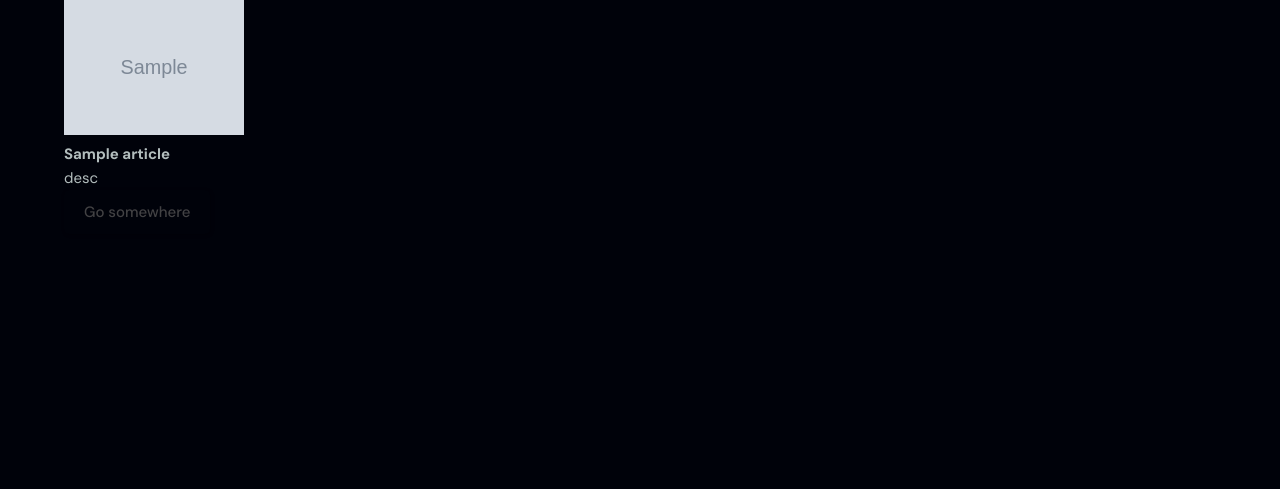
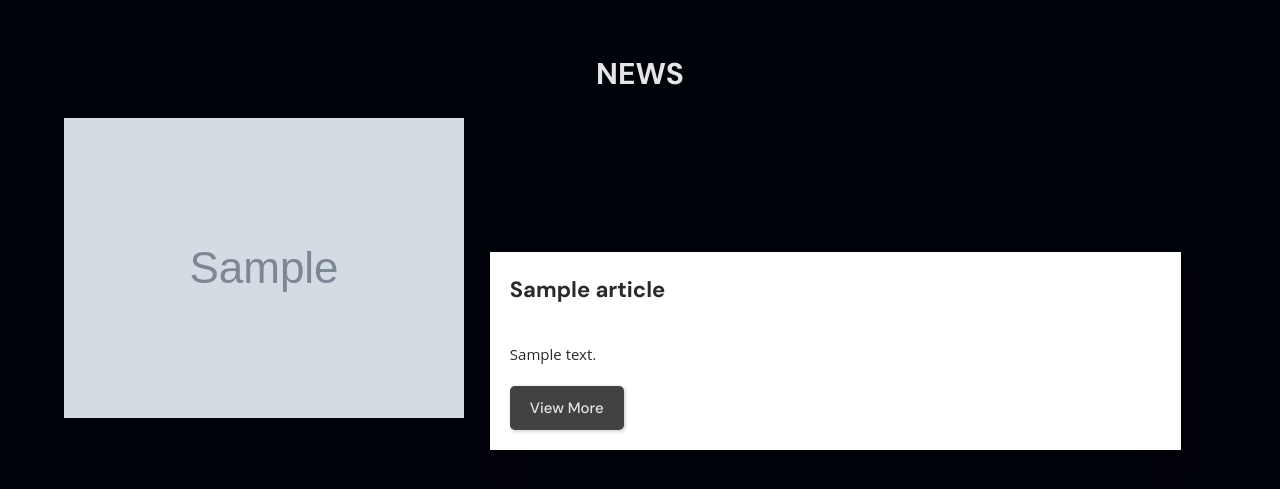
Before and after one commit to Akbarbw/tugas-web, a Django app: page /news/ in a window 1280 px wide. Shown: the part 76-565 px from the top of the page. Run offline with Django 4.2, Linux system fonts and the light colour scheme; grey boxes marked "Sample" are stand-in pictures; a database or web service that is not in the repository returns one stand-in record (values such as "Sample title"); data that the repository does not hold is empty.

Commit message:
css news

```diff
--- a/base/templates/base/pages/news/news.html
+++ b/base/templates/base/pages/news/news.html
@@ -1,28 +1,46 @@
 {% extends 'main.html' %}
 
 {% block content %}
-    <div class="container mt-5 mb-3">
-        <div class="row">
-            <div class="col-md-4">
-                <div class="card p-3 mb-2">
-                    <div class="d-flex justify-content-between">
-                        <div class="d-flex flex-row align-items-center">
-
-                            {% for title, desc, i in mylist %}
-                                <div class="card" style="width: 18rem;">
-                                    <img class="card-img-top" src="{{ i }}" alt="Card image cap">
-                                    <div class="card-body">
-                                        <h5 class="card-title">{{ title }}</h5>
-                                        <p class="card-text">desc</p>
-                                        <a href="#" class="btn btn-primary">Go somewhere</a>
-                                    </div>
-                                </div>
-
-                            {% endfor %}
+    <div class="container">
+    <p class="heading-news">NEWS</p>
+        {% for title, desc, i in mylist %}
+            <div class="row no-gutters">
+                <div class="col-xl-6 col-12 mb-5 mb-xl-0">
+                    <div class="media media-news">
+                        <div class="media-img">
+                            <img src="{{ i }}">
+                        </div>
+                        <div class="media-body">
+                            <h5 class="mt-0 sep">{{ title }}</h5>
+                            <p>{{ desc }}</p>
+                            <a href="#" class="btn btn--dark">View More</a>
                         </div>
                     </div>
                 </div>
             </div>
-        </div>
+        {% endfor %}
     </div>
+
+
+    {#    {% for title, desc, i in mylist %}#}
+    {#        <div class="row gx-5">#}
+    {#            <div class="col-md-6 mb-4">#}
+    {#                <div class="bg-image hover-overlay ripple shadow-2-strong rounded-5" data-mdb-ripple-color="light">#}
+    {#                    <img src="{{ i }}" class="img-fluid"/>#}
+    {#                    <a href="#!">#}
+    {#                        <div class="mask" style="background-color: rgba(251, 251, 251, 0.15);"></div>#}
+    {#                    </a>#}
+    {#                </div>#}
+    {#            </div>#}
+    {##}
+    {#            <div class="col-md-6 mb-4">#}
+    {##}
+    {#                <h4><strong>{{ title }}</strong></h4>#}
+    {#                <p class="text-muted">#}
+    {#                    {{ desc }}#}
+    {#                </p>#}
+    {#                <button type="button" class="btn btn-primary">Read more</button>#}
+    {#            </div>#}
+    {#        </div>#}
+    {#    {% endfor %}#}
 {% endblock content %}
--- /dev/null
+++ b/static/styles/news.css
@@ -0,0 +1,3 @@
+body {
+    background-color: red;
+}
--- a/static/styles/style.css
+++ b/static/styles/style.css
@@ -64,7 +64,86 @@ a {
   text-decoration: none;
 }
 
+/*========== news =============*/
+.heading-news{
+  font-size: 30px;
+  color: var(--color-light);
+  margin-bottom: 20px;
+  margin-top: 50px;
+  text-align: center;
+  font-weight: bold;
+}
+.media.media-news {
+    display: -webkit-box;
+    display: -ms-flexbox;
+    display: flex;
+    position: relative;
+    padding-bottom: 350px;
+}
+media-img {
+  width: 200px;
+  height: 150px;
+}
+@media (min-width: 768px) {
+    .media.media-news {
+        padding-bottom: 0;
+        margin-bottom: 0;
+    }
+}
+@media (min-width: 1200px) {
+    .media.media-news {
+        padding-bottom: 25px;
+        margin-bottom: 0;
+    }
+}
+.media.media-news .media-body {
+    padding: 20px;
+    box-shadow: 0 22px 28px 0 rgba(0, 0, 0, 0.06);
+    background: #fff;
+    position: absolute;
+    width: 85%;
+    right: 0;
+    bottom: 0;
+}
+@media (min-width: 768px) {
+    .media.media-news .media-body {
+        position: relative;
+        padding: 46.5px 35px;
+        right: 0;
+    }
+}
+@media (min-width: 992px) {
+    .media.media-news .media-body {
+        right: 40px;
+        bottom: 0;
+    }
+}
+@media (min-width: 1200px) {
+    .media.media-news .media-body {
+        position: absolute;
+        right: 35px;
+        width: 60%;
+        padding: 20px;
+    }
+}
 
+.media.media-news .media-body h5 {
+    font-size: 22px;
+    padding-bottom: 15px;
+    margin-bottom: 20px;
+    color: #2a2a2a;
+}
+.media.media-news .media-body h5.small {
+    font-size: 16px;
+}
+.media.media-news .media-body p {
+    font-family: "Open Sans", sans-serif;
+    color: #2a2a2a;
+    margin-bottom: 20px;
+}
+.media.media-news .media-body .common-btn {
+    margin-top: 10px;
+}
 /*========== components ==========*/
 .container {
   max-width: 120rem;
```
